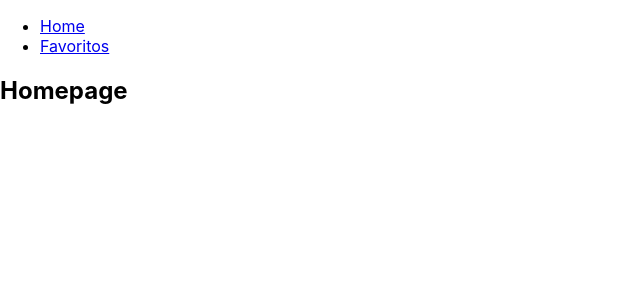
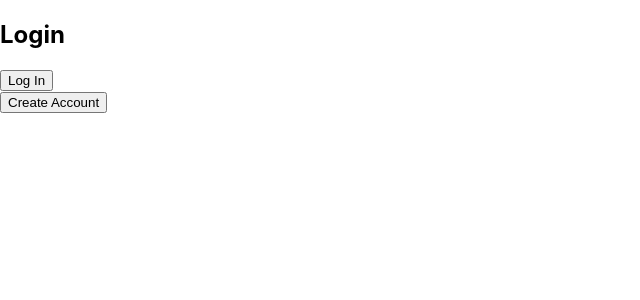
Before and after one commit to 1Yasmin/Proyecto-web-frontend, a React (Create React App) app in the folder recetario/: page / in a window 1280 px wide. Shown: the top 300 px of the page, without its empty margins (0-640 px from the left). Built offline with nearby package versions, Linux system fonts and the light colour scheme.

Commit message:
modificacion para rutas especificas en paginas y login sign up

```diff
--- a/recetario/src/App.js
+++ b/recetario/src/App.js
@@ -1,24 +1,23 @@
 import React, { Component } from 'react';
 import Router from './Router';
-import {NavLink} from 'react-router-dom';
 
+
+/*
 const Navigation = (props)=> <nav>
       <ul>
       <li>
-      <NavLink to='/'>Home</NavLink>
+      <NavLink to='/'>Login</NavLink>
       </li>
       <li>
       <NavLink to='/favoritos'>Favoritos</NavLink>
       </li>
       </ul>
       </nav>
-
-
+*/
 
 class App extends Component {
   render() {
     return <div className="page-container">
-    <Navigation />
     <Router />
     </div>
   }
--- a/recetario/src/Router.js
+++ b/recetario/src/Router.js
@@ -1,11 +1,15 @@
 import React from 'react';
-import {Switch,Route} from 'react-router-dom';
+import {Switch,Route,Redirect} from 'react-router-dom';
+import LoginPage from './pages/loginpage';
+import FavoritesPage from './pages/favoritespage';
 import HomePage from './pages/homepage';
-import FavoritesPage from './pages/favoritespage';
+import SigninPage from './pages/signuppage';
 const Router = () => (
   <Switch>
-  <Route exact path='/' component={HomePage} />
+  <Route exact path='/' component={LoginPage} />
   <Route exact path='/favoritos' component={FavoritesPage} />
+  <Route exact path='/home' component={HomePage} />
+  <Route exact path='/signup' component={SigninPage} />
   </Switch>
 );
 
--- a/recetario/src/pages/homepage.js
+++ b/recetario/src/pages/homepage.js
@@ -1,6 +1,21 @@
 import React from 'react';
+
+import {NavLink} from 'react-router-dom';
+const Navigation = (props)=> <nav>
+      <ul>
+      <li>
+      <NavLink to='/'>Log Out</NavLink>
+      </li>
+      <li>
+      <NavLink to='/favoritos'>Favoritos</NavLink>
+      </li>
+      </ul>
+      </nav>
+
+
 export default function Homepage(props){
   return <div>
-    <h2>Homepage</h2>
+    <h2>Home</h2>
+    <Navigation />
     </div>
 }
--- /dev/null
+++ b/recetario/src/pages/loginpage.js
@@ -0,0 +1,12 @@
+import React from 'react';
+export default function Loginpage(props){
+  return <div>
+    <h2>Login</h2>
+    <form action="http://localhost:3000/home">
+    <input type="submit" value="Log In" />
+    </form>
+    <form action="http://localhost:3000/signup">
+    <input type="submit" value="Create Account" />
+    </form>
+    </div>
+}
--- /dev/null
+++ b/recetario/src/pages/signuppage.js
@@ -0,0 +1,9 @@
+import React from 'react';
+export default function Signinpage(props){
+  return <div>
+    <h2>Create Account</h2>
+    <form action="http://localhost:3000/">
+    <input type="submit" value="Return" />
+    </form>
+    </div>
+}
```
